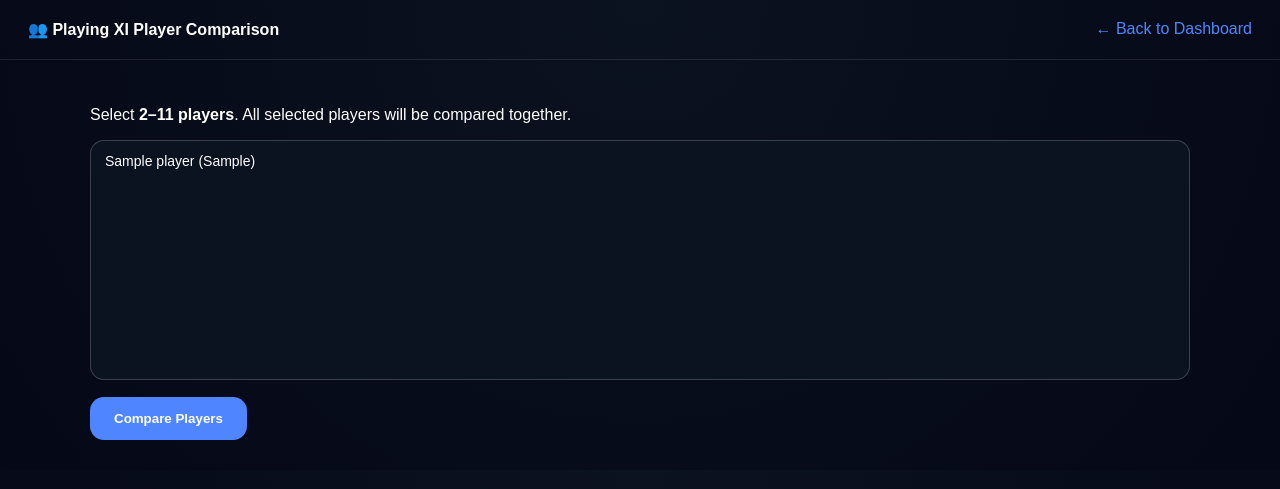
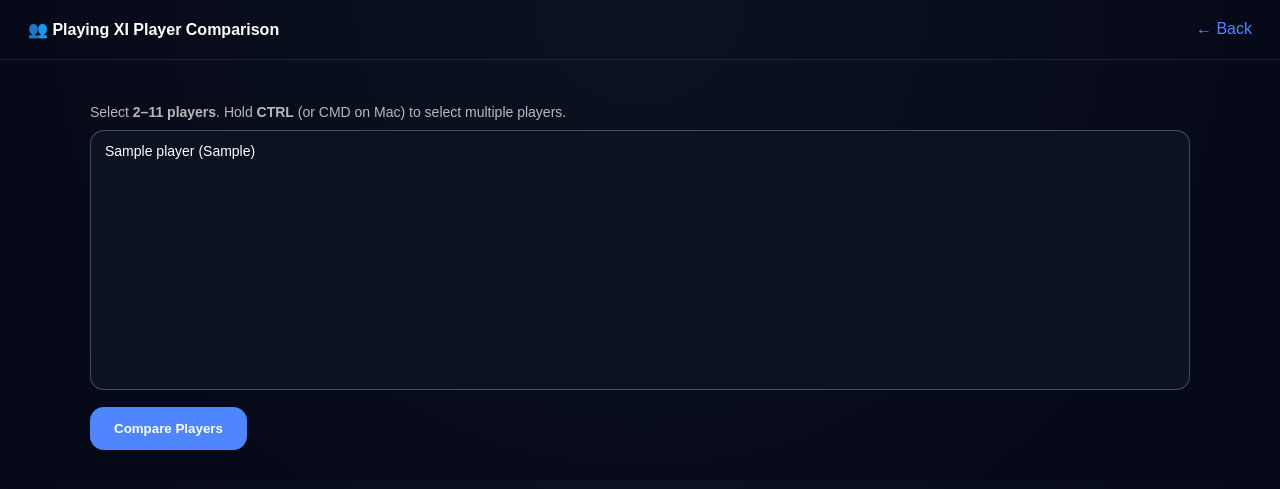
Before and after one commit to Albertsjos/SportSight-Analytics, a Django app: page /compare-xi/ in a window 1280 px wide. Shown: the top 489 px of the page. Run offline with Django 5.2, Linux system fonts and the light colour scheme; a user stored in the database is signed in; tables that the repository leaves empty hold one stand-in row (values such as "Sample post").

Commit message:
Fix compare XI logic and templates

```diff
--- a/core/templates/core/compare_xi.html
+++ b/core/templates/core/compare_xi.html
@@ -2,7 +2,6 @@
 <html>
 <head>
   <title>Playing XI Player Comparison</title>
-
   <script src="https://cdn.jsdelivr.net/npm/chart.js"></script>
 
   <style>
@@ -20,10 +19,7 @@
       border-bottom:1px solid rgba(255,255,255,0.1);
     }
 
-    .top a{
-      color:#4f86ff;
-      text-decoration:none;
-    }
+    .top a{ color:#4f86ff; text-decoration:none; }
 
     .container{
       max-width:1100px;
@@ -33,10 +29,10 @@
 
     select{
       width:100%;
-      height:240px;
+      height:260px;
       background:#0b1220;
       color:white;
-      border:1px solid rgba(255,255,255,0.2);
+      border:1px solid rgba(255,255,255,0.25);
       border-radius:14px;
       padding:12px;
       font-size:14px;
@@ -60,6 +56,12 @@
       border-radius:18px;
       padding:24px;
     }
+
+    .hint{
+      opacity:.7;
+      font-size:14px;
+      margin-bottom:10px;
+    }
   </style>
 </head>
 
@@ -67,15 +69,17 @@
 
 <div class="top">
   <b>👥 Playing XI Player Comparison</b>
-  <a href="/dashboard/">← Back to Dashboard</a>
+  <a href="/dashboard/">← Back</a>
 </div>
 
 <div class="container">
 
-  <p>Select <b>2–11 players</b>. All selected players will be compared together.</p>
+  <p class="hint">
+    Select <b>2–11 players</b>. Hold <b>CTRL</b> (or CMD on Mac) to select multiple players.
+  </p>
 
   <form method="get">
-    <select name="players" multiple>
+    <select name="players" multiple required>
       {% for p in players %}
         <option value="{{ p.id }}">{{ p.player_name }} ({{ p.position }})</option>
       {% endfor %}
@@ -97,44 +101,22 @@
 {{ chart_data|json_script:"chart-data" }}
 
 <script>
-const data = JSON.parse(
-  document.getElementById("chart-data").textContent
-);
-
-const labels = data.map(p => p.name);
+const data = JSON.parse(document.getElementById("chart-data").textContent);
 
 new Chart(document.getElementById("playerChart"), {
   type: 'bar',
   data: {
-    labels: labels,
+    labels: data.map(p => p.name),
     datasets: [
-      {
-        label: 'Goals',
-        data: data.map(p => p.goals),
-        backgroundColor: '#4f86ff'
-      },
-      {
-        label: 'Assists',
-        data: data.map(p => p.assists),
-        backgroundColor: '#ff6b6b'
-      },
-      {
-        label: 'Tackles',
-        data: data.map(p => p.tackles),
-        backgroundColor: '#f4c430'
-      },
-      {
-        label: 'Shots on Target',
-        data: data.map(p => p.shots),
-        backgroundColor: '#2ecc71'
-      }
+      { label:'Goals', data:data.map(p=>p.goals), backgroundColor:'#4f86ff' },
+      { label:'Assists', data:data.map(p=>p.assists), backgroundColor:'#ff6b6b' },
+      { label:'Tackles', data:data.map(p=>p.tackles), backgroundColor:'#f4c430' },
+      { label:'Shots on Target', data:data.map(p=>p.shots), backgroundColor:'#2ecc71' }
     ]
   },
   options: {
-    responsive: true,
-    scales: {
-      y: { beginAtZero: true }
-    }
+    responsive:true,
+    scales:{ y:{ beginAtZero:true } }
   }
 });
 </script>
--- a/core/views.py
+++ b/core/views.py
@@ -208,12 +208,14 @@ def season_analytics(request):
 
 @login_required
 def compare_xi(request):
-    players = Player.objects.all()
+    players = Player.objects.all().order_by("player_name")
+
     selected_ids = request.GET.getlist("players")
+    selected_count = len(selected_ids)
 
     chart_data = []
 
-    if 2 <= len(selected_ids) <= 11:
+    if 2 <= selected_count <= 11:
         for pid in selected_ids:
             player = Player.objects.get(id=pid)
             stats = PlayerPerformance.objects.filter(player=player)
@@ -229,10 +231,11 @@ def compare_xi(request):
     context = {
         "players": players,
         "chart_data": chart_data,
-        "selected_count": len(chart_data),
+        "selected_count": selected_count,
     }
 
     return render(request, "core/compare_xi.html", context)
+
 
 # ---------------- LOGOUT ----------------
 def logout_view(request):
```
